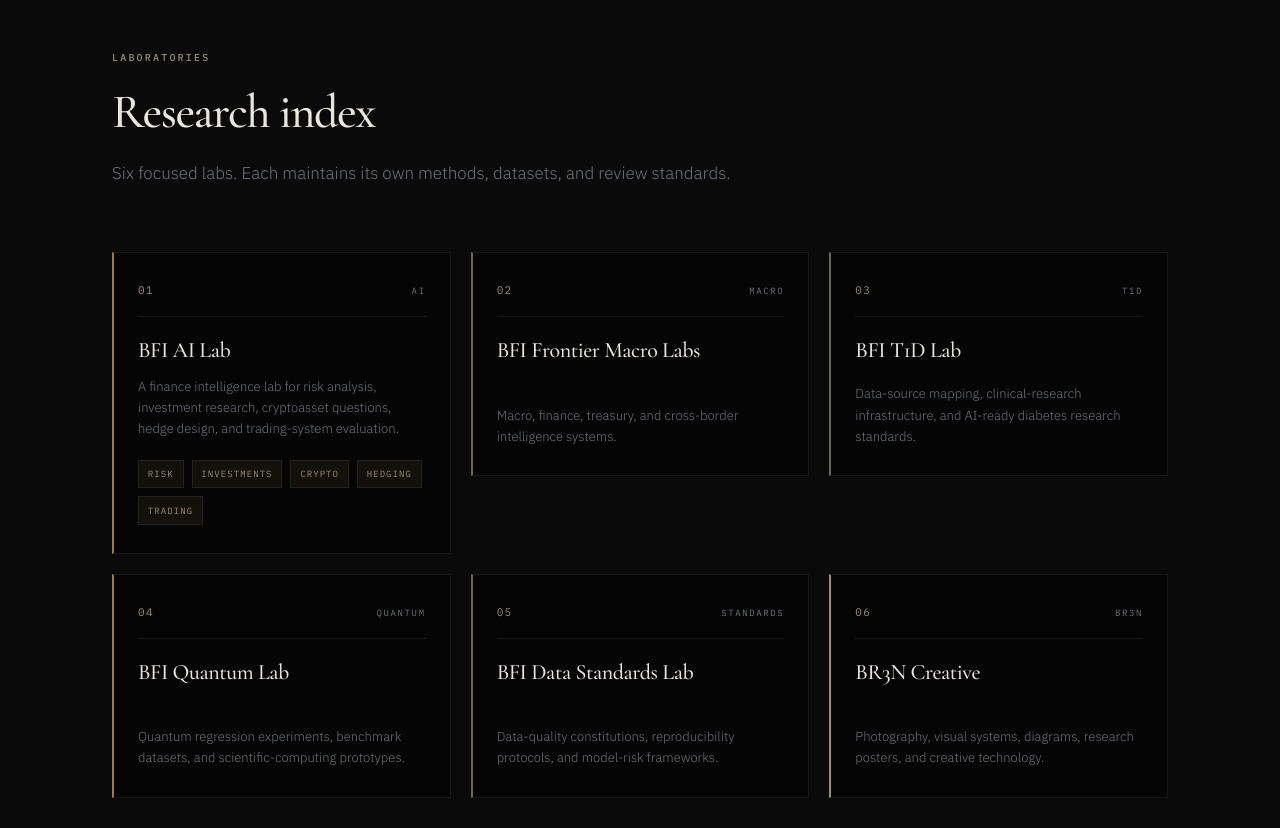
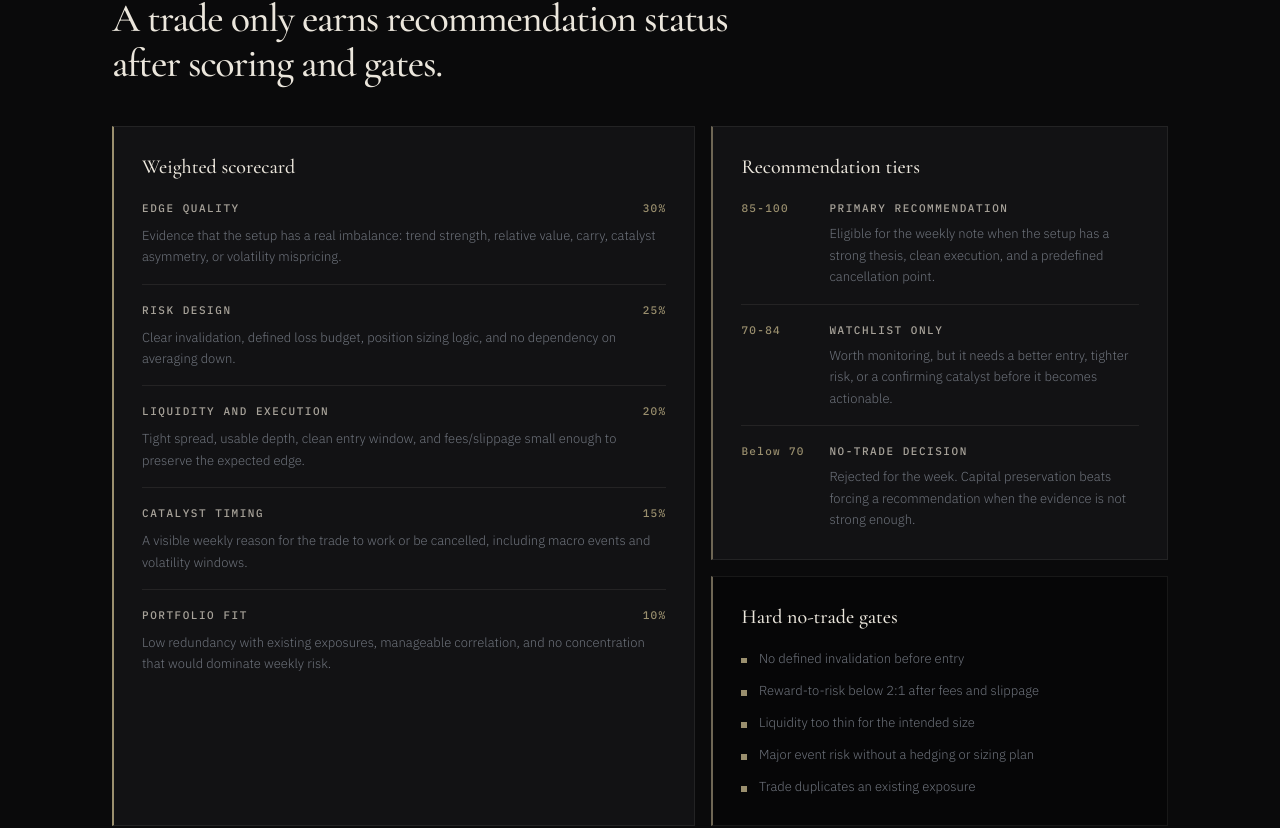
Before and after one commit to brendanbowers1-bit/bowers-frontier-institute, a React (Vite) app: page / in a window 1280 px wide. Shown: the part 2636-3464 px from the top of the page. Built offline with nearby package versions, Linux system fonts and the light colour scheme.

Commit message:
Strengthen weekly trade recommendation framework
Co-authored-by: brendanbowers1-bit <brendanbowers1-bit@users.noreply.github.com>

```diff
--- a/src/components/WeeklyTradeDiscovery.jsx
+++ b/src/components/WeeklyTradeDiscovery.jsx
@@ -1,4 +1,7 @@
 import {
+  noTradeGates,
+  recommendationScorecard,
+  recommendationTiers,
   weeklyTradeDiscovery,
   weeklyTradeOutput,
 } from "../data/weeklyTradeDiscovery";
@@ -51,6 +54,59 @@ export function WeeklyTradeDiscovery() {
             </li>
           ))}
         </ol>
+
+        <div
+          className="recommendation-system"
+          aria-labelledby="recommendation-system-title"
+        >
+          <div className="recommendation-system__intro">
+            <p className="section-label">Recommendation quality</p>
+            <h3 id="recommendation-system-title">
+              A trade only earns recommendation status after scoring and gates.
+            </h3>
+          </div>
+
+          <div className="recommendation-system__grid">
+            <article className="recommendation-card recommendation-card--score">
+              <h4>Weighted scorecard</h4>
+              <ul className="scorecard-list">
+                {recommendationScorecard.map((metric) => (
+                  <li key={metric.id}>
+                    <div className="scorecard-list__header">
+                      <span>{metric.label}</span>
+                      <strong>{metric.weight}</strong>
+                    </div>
+                    <p>{metric.description}</p>
+                  </li>
+                ))}
+              </ul>
+            </article>
+
+            <article className="recommendation-card">
+              <h4>Recommendation tiers</h4>
+              <ol className="tier-list">
+                {recommendationTiers.map((tier) => (
+                  <li key={tier.id}>
+                    <span className="tier-list__score">{tier.score}</span>
+                    <div>
+                      <h5>{tier.name}</h5>
+                      <p>{tier.guidance}</p>
+                    </div>
+                  </li>
+                ))}
+              </ol>
+            </article>
+
+            <article className="recommendation-card recommendation-card--gates">
+              <h4>Hard no-trade gates</h4>
+              <ul className="gate-list">
+                {noTradeGates.map((gate) => (
+                  <li key={gate}>{gate}</li>
+                ))}
+              </ul>
+            </article>
+          </div>
+        </div>
       </div>
     </section>
   );
--- a/src/data/weeklyTradeDiscovery.js
+++ b/src/data/weeklyTradeDiscovery.js
@@ -25,13 +25,84 @@ export const weeklyTradeDiscovery = [
   },
 ];
 
+export const recommendationScorecard = [
+  {
+    id: "edge-quality",
+    label: "Edge quality",
+    weight: "30%",
+    description:
+      "Evidence that the setup has a real imbalance: trend strength, relative value, carry, catalyst asymmetry, or volatility mispricing.",
+  },
+  {
+    id: "risk-design",
+    label: "Risk design",
+    weight: "25%",
+    description:
+      "Clear invalidation, defined loss budget, position sizing logic, and no dependency on averaging down.",
+  },
+  {
+    id: "liquidity-execution",
+    label: "Liquidity and execution",
+    weight: "20%",
+    description:
+      "Tight spread, usable depth, clean entry window, and fees/slippage small enough to preserve the expected edge.",
+  },
+  {
+    id: "catalyst-timing",
+    label: "Catalyst timing",
+    weight: "15%",
+    description:
+      "A visible weekly reason for the trade to work or be cancelled, including macro events and volatility windows.",
+  },
+  {
+    id: "portfolio-fit",
+    label: "Portfolio fit",
+    weight: "10%",
+    description:
+      "Low redundancy with existing exposures, manageable correlation, and no concentration that would dominate weekly risk.",
+  },
+];
+
+export const recommendationTiers = [
+  {
+    id: "primary",
+    name: "Primary recommendation",
+    score: "85-100",
+    guidance:
+      "Eligible for the weekly note when the setup has a strong thesis, clean execution, and a predefined cancellation point.",
+  },
+  {
+    id: "watchlist",
+    name: "Watchlist only",
+    score: "70-84",
+    guidance:
+      "Worth monitoring, but it needs a better entry, tighter risk, or a confirming catalyst before it becomes actionable.",
+  },
+  {
+    id: "no-trade",
+    name: "No-trade decision",
+    score: "Below 70",
+    guidance:
+      "Rejected for the week. Capital preservation beats forcing a recommendation when the evidence is not strong enough.",
+  },
+];
+
+export const noTradeGates = [
+  "No defined invalidation before entry",
+  "Reward-to-risk below 2:1 after fees and slippage",
+  "Liquidity too thin for the intended size",
+  "Major event risk without a hedging or sizing plan",
+  "Trade duplicates an existing exposure",
+];
+
 export const weeklyTradeOutput = {
   label: "Weekly output",
   title: "One highest-quality setup, not a prediction",
   body:
-    "Each week produces a research note with the chosen setup, why it ranked first, entry logic, invalidation level, risk budget, and conditions that would cancel the trade.",
+    "Each week produces a research note with the chosen setup, why it ranked first, entry logic, invalidation level, risk budget, and the conditions that would cancel the trade. If no setup clears the gates, the recommendation is to wait.",
   fields: [
     "Trade thesis",
+    "Score and tier",
     "Entry and invalidation",
     "Position risk",
     "Catalyst calendar",
--- a/src/index.css
+++ b/src/index.css
@@ -588,6 +588,163 @@ a {
   color: var(--steel);
 }
 
+.recommendation-system {
+  margin-top: clamp(2.5rem, 6vw, 4rem);
+  padding-top: clamp(2rem, 5vw, 3rem);
+  border-top: 1px solid var(--border);
+}
+
+.recommendation-system__intro {
+  max-width: 42rem;
+  margin-bottom: clamp(1.5rem, 4vw, 2.5rem);
+}
+
+.recommendation-system__intro h3 {
+  margin: 0;
+  font-family: var(--font-display);
+  font-size: clamp(1.75rem, 3.6vw, 2.5rem);
+  font-weight: 500;
+  line-height: 1.12;
+  letter-spacing: -0.03em;
+  color: var(--ivory);
+}
+
+.recommendation-system__grid {
+  display: grid;
+  gap: 1rem;
+}
+
+@media (min-width: 980px) {
+  .recommendation-system__grid {
+    grid-template-columns: minmax(0, 1.15fr) minmax(0, 0.9fr);
+  }
+
+  .recommendation-card--score {
+    grid-row: span 2;
+  }
+}
+
+.recommendation-card {
+  padding: clamp(1.35rem, 3vw, 1.75rem);
+  background: rgba(20, 20, 22, 0.86);
+  border: 1px solid var(--border);
+  border-left: 2px solid var(--gold-dim);
+}
+
+.recommendation-card--score {
+  border-left-color: var(--gold);
+}
+
+.recommendation-card--gates {
+  background: rgba(5, 5, 6, 0.7);
+}
+
+.recommendation-card h4 {
+  margin: 0 0 1.25rem;
+  font-family: var(--font-display);
+  font-size: 1.25rem;
+  font-weight: 500;
+  line-height: 1.2;
+  color: var(--ivory);
+}
+
+.scorecard-list,
+.tier-list,
+.gate-list {
+  display: grid;
+  gap: 1rem;
+  margin: 0;
+  padding: 0;
+  list-style: none;
+}
+
+.scorecard-list li {
+  padding-bottom: 1rem;
+  border-bottom: 1px solid var(--border);
+}
+
+.scorecard-list li:last-child {
+  padding-bottom: 0;
+  border-bottom: 0;
+}
+
+.scorecard-list__header {
+  display: flex;
+  gap: 1rem;
+  align-items: baseline;
+  justify-content: space-between;
+  margin-bottom: 0.45rem;
+}
+
+.scorecard-list__header span,
+.tier-list h5 {
+  font-family: var(--font-mono);
+  font-size: 0.6875rem;
+  font-weight: 500;
+  letter-spacing: 0.14em;
+  text-transform: uppercase;
+  color: var(--ivory-muted);
+}
+
+.scorecard-list__header strong,
+.tier-list__score {
+  font-family: var(--font-mono);
+  font-size: 0.6875rem;
+  font-weight: 500;
+  letter-spacing: 0.12em;
+  color: var(--gold);
+}
+
+.scorecard-list p,
+.tier-list p {
+  margin: 0;
+  font-size: 0.8125rem;
+  font-weight: 300;
+  line-height: 1.65;
+  color: var(--steel);
+}
+
+.tier-list li {
+  display: grid;
+  grid-template-columns: 4.5rem 1fr;
+  gap: 1rem;
+  padding-bottom: 1rem;
+  border-bottom: 1px solid var(--border);
+}
+
+.tier-list li:last-child {
+  padding-bottom: 0;
+  border-bottom: 0;
+}
+
+.tier-list h5 {
+  margin: 0 0 0.35rem;
+  color: var(--ivory-muted);
+}
+
+.gate-list {
+  gap: 0.75rem;
+}
+
+.gate-list li {
+  position: relative;
+  padding-left: 1.1rem;
+  font-size: 0.8125rem;
+  font-weight: 300;
+  line-height: 1.55;
+  color: var(--steel);
+}
+
+.gate-list li::before {
+  content: "";
+  position: absolute;
+  left: 0;
+  top: 0.7em;
+  width: 0.35rem;
+  height: 0.35rem;
+  background: var(--gold);
+}
+
 /* —— Lab index cards —— */
 .section--labs {
   background: var(--black);
```
Also changed, not shown: 1 other file (tests, documents, lock files or other folders).
